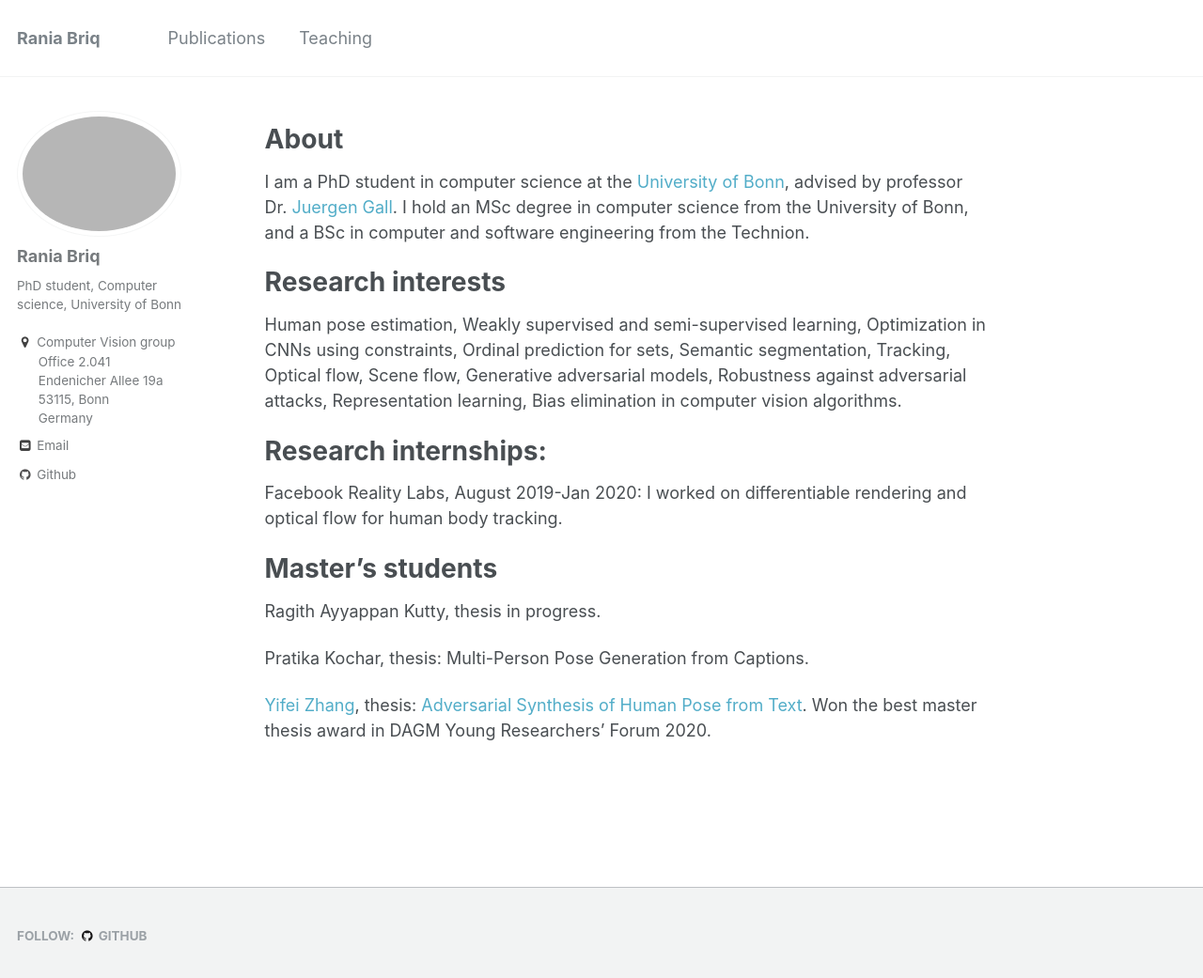
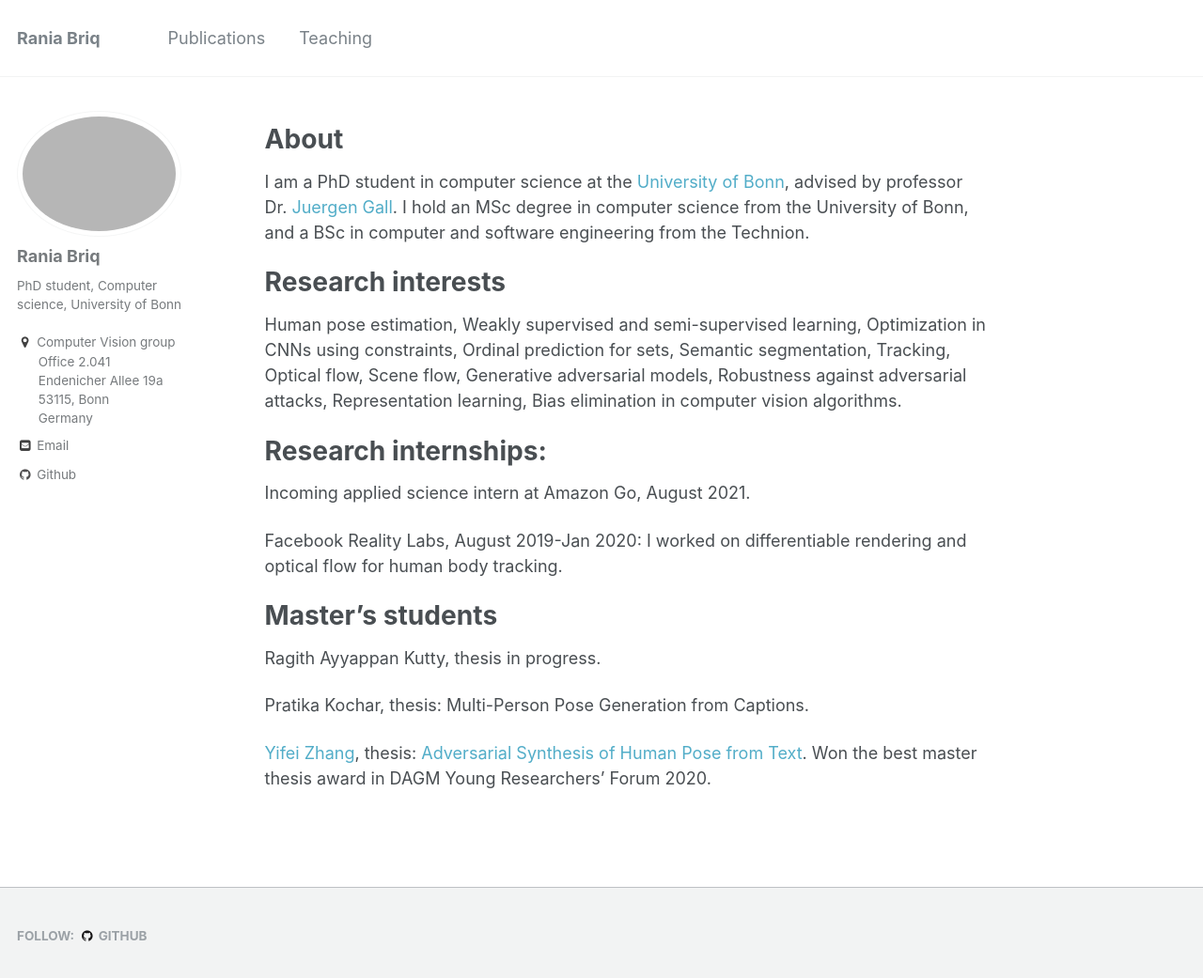
Before and after one commit to briqr/briqr.github.io, a Jekyll site: the page built from _pages/about.md, in a window 1280 px wide and 1054 px high. Shown: the top 1041 px of the window at 94% size. Built offline with Jekyll 4.4.1, drawn with Linux system fonts in a browser that asks for light colours.

Commit message:
Update about.md

```diff
--- a/_pages/about.md
+++ b/_pages/about.md
@@ -25,6 +25,9 @@ Human pose estimation, Weakly supervised and semi-supervised learning, Optimizat
 
 Research internships:
 ======
+Incoming applied science intern at Amazon Go, August 2021.
+
+
 Facebook Reality Labs, August 2019-Jan 2020: I worked on differentiable rendering and optical flow for human body tracking.
 
 
```
